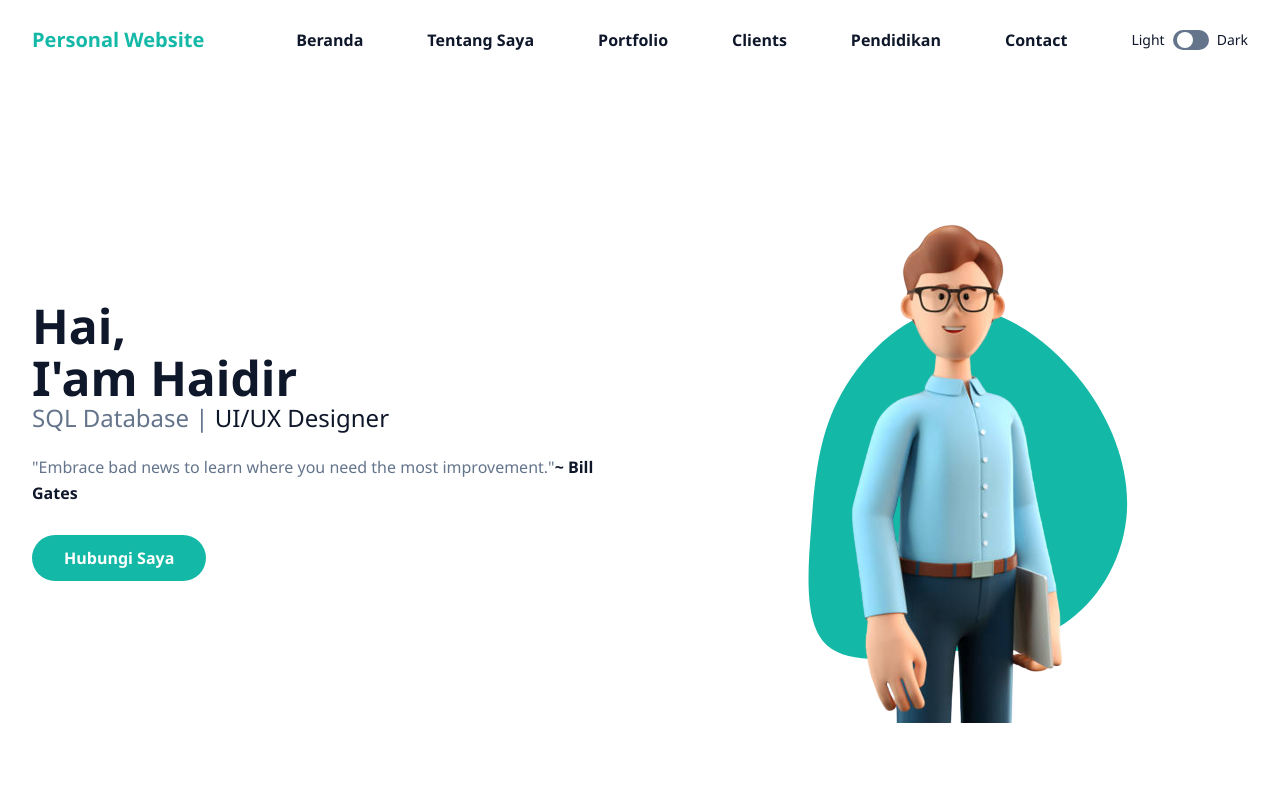
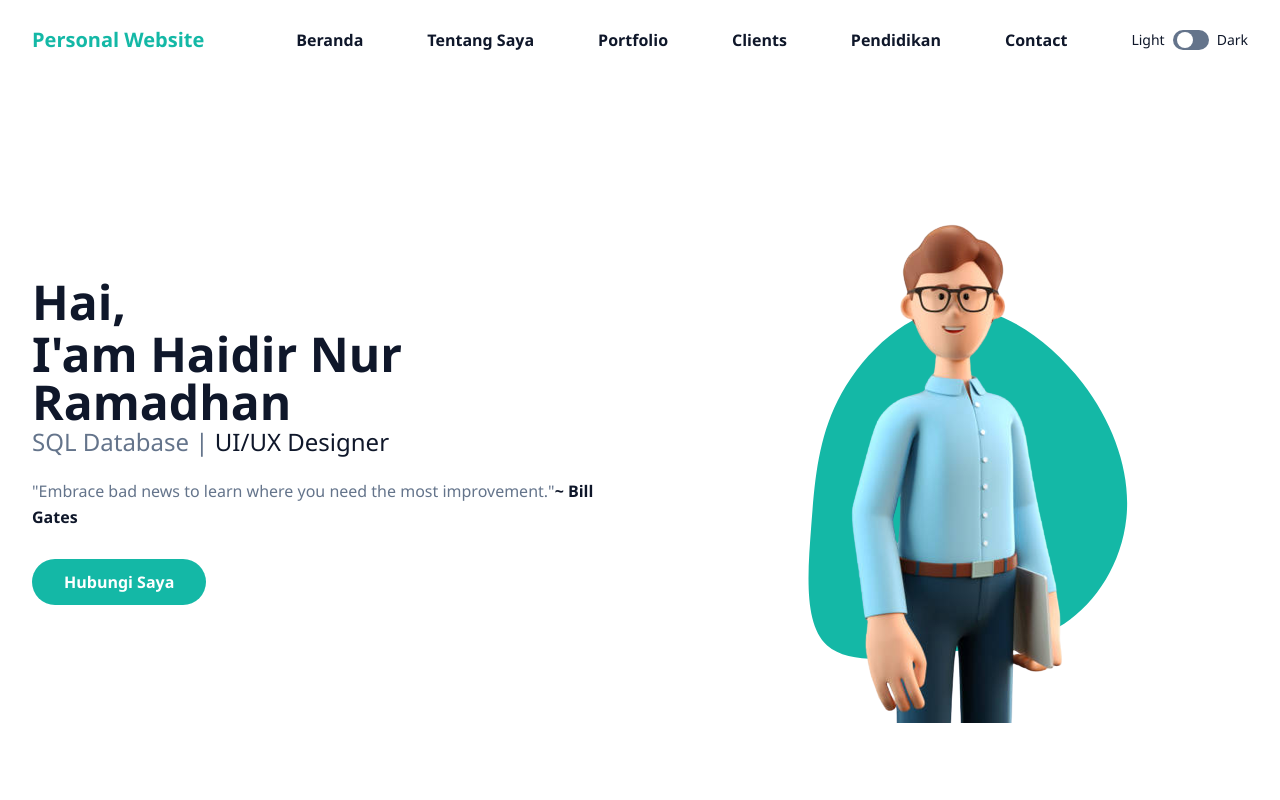
Before and after one commit to haidirnur/haiportfolio, a plain HTML site: page index.html in a window 1280 px wide. Shown: the top 800 px of the page. Drawn offline with Linux system fonts and the light colour scheme.

Commit message:
index.html

```diff
--- a/index.html
+++ b/index.html
@@ -85,7 +85,7 @@
       <div class="container">
         <div class="flex flex-wrap">
           <div class="w-full self-center px-4 lg:w-1/2">
-            <h1 class="mt-1 block text-4xl font-bold text-dark dark:text-white lg:text-5xl">Hai,<span class="mt-1 block text-4xl font-bold text-dark dark:text-white lg:text-5xl">I'am Haidir</span></h1>
+            <h1 class="mt-1 block text-4xl font-bold text-dark dark:text-white lg:text-5xl">Hai,<span class="mt-1 block text-4xl font-bold text-dark dark:text-white lg:text-5xl">I'am Haidir Nur Ramadhan</span></h1>
             <h2 class="mb-5 text-lg font-medium text-secondary lg:text-2xl">SQL Database | <span class="text-dark dark:text-white">UI/UX Designer</span></h2>
             <p class="mb-10 font-medium leading-relaxed  text-secondary">"Embrace bad news to learn where you need the most improvement."<span class="font-bold text-dark dark:text-white">~  Bill Gates</span></p>
             <a href="#" class="rounded-full bg-primary py-3 px-8 text-base font-semibold text-white transition duration-300 ease-in-out hover:opacity-80 hover:shadow-lg">Hubungi Saya</a>
```
